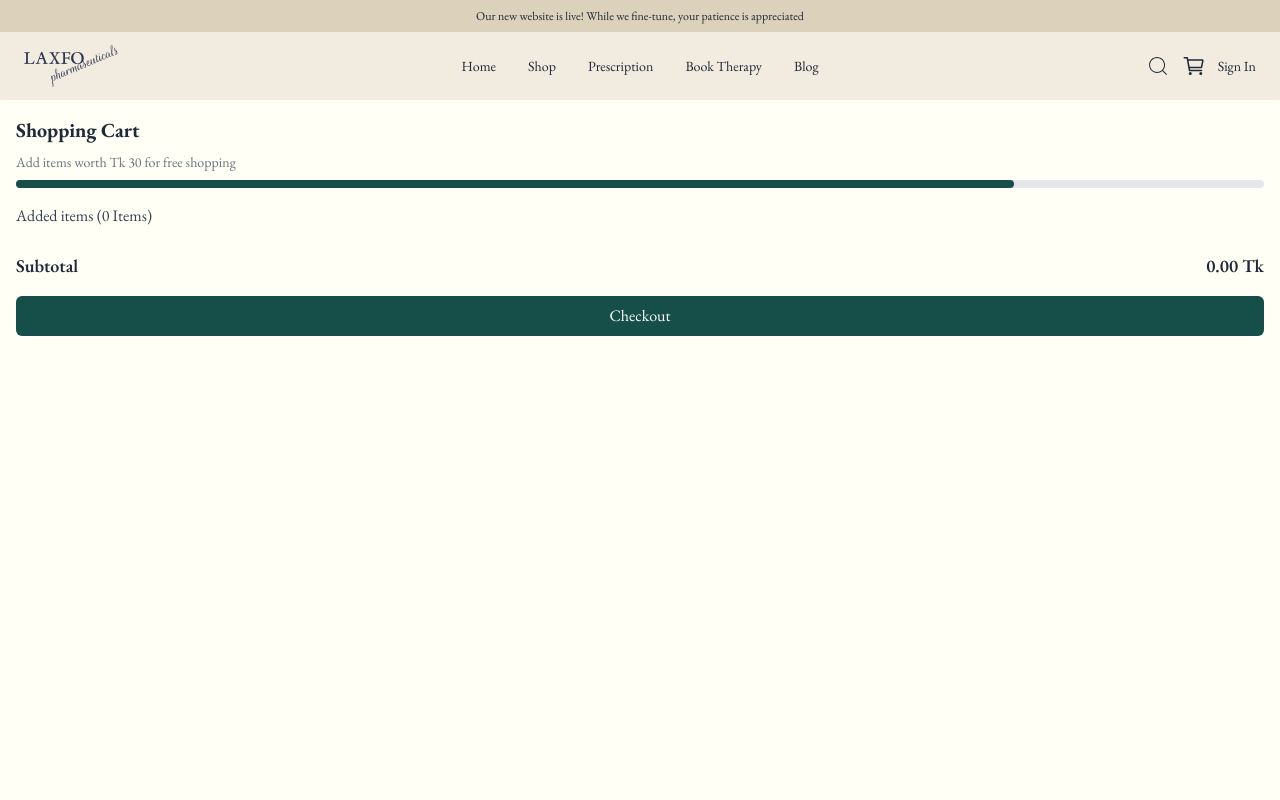
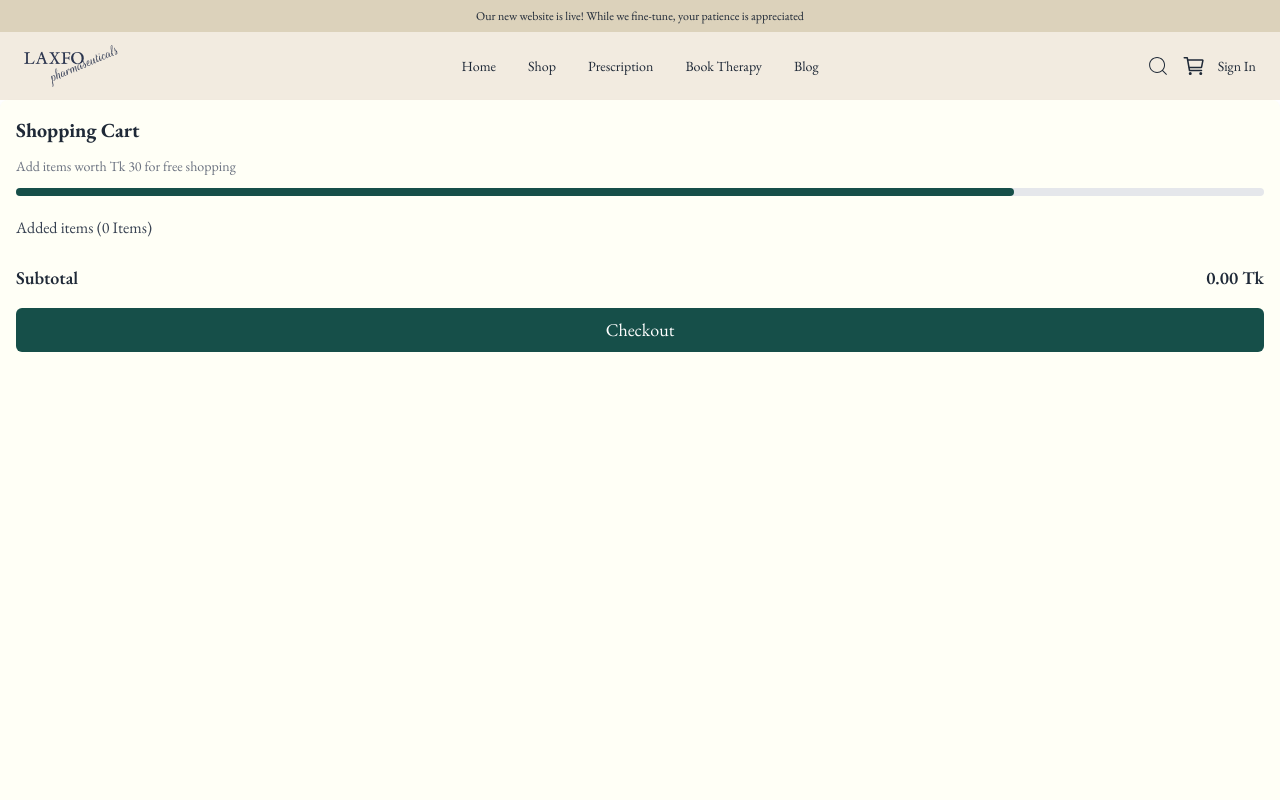
Before and after one commit to Sazid60/LAXFO, a React (Vite) app: page /cartPage in a window 1280 px wide. Shown: the top 800 px of the page. Built offline with nearby package versions, Linux system fonts and the light colour scheme.

Commit message:
Update:Cart Page Design Updated

```diff
--- a/src/pages/cartPage/CartPage.jsx
+++ b/src/pages/cartPage/CartPage.jsx
@@ -42,42 +42,46 @@ const CartPage = () => {
 
     return (
         <div className="cart-page bg-[#FFFFF6] p-4 w-full mx-auto shadow-md rounded-lg min-h-screen">
-            <h1 className="text-xl font-bold mb-2">Shopping Cart</h1>
-            <p className="text-sm mb-2 text-gray-500">Add items worth Tk 30 for free shopping</p>
-            <div className="progress-bar bg-gray-200 rounded-full h-2 mb-4">
+            <h1 className="text-xl font-bold mb-3">Shopping Cart</h1>
+            <p className="text-sm mb-3 text-gray-500">Add items worth Tk 30 for free shopping</p>
+            <div className="progress-bar bg-gray-200 rounded-full h-2 mb-5">
                 <div className="bg-[#164F49] h-2 rounded-full" style={{ width: '80%' }}></div>
             </div>
-            <p className="text-gray-700 mb-4">Added items ({cart.length} Items)</p>
+            <p className="text-gray-700 mb-5">Added items ({cart.length} Items)</p>
             <div>
                 {cart.map((item, index) => (
-                    <div key={index} className="flex justify-between items-center mb-4 border-b pb-4">
+                    <div key={index} className="flex items-center justify-between mb-4 border-b pb-4">
+                        <div className='flex items-center'>
                             <img src={item.imageUrl} alt={item.name} className="w-16 h-16 object-cover" />
-                        <div className="flex-1 ml-4">
-                            <h2 className="text-md font-medium">{item.name}</h2>
-                            <p className="text-sm text-gray-600">({item.size})</p>
-                        </div>
-                        <div className="flex items-center rounded-full bg-[#F2EBE0]">
+                            <div className='ml-4 space-y-1 md:space-y-2'>
+                                <h2 className="text-xs md:text-lg font-medium">{item.name}</h2>
+                                <p className="text-xs md:text-sm text-gray-600">({item.size})</p>
+                                <div className="flex justify-center items-center rounded-full bg-[#F2EBE0] w-[90px]">
                                     <button
                                         onClick={() => handleQuantityChange(item.name, item.size, 'decrease')}
-                                className="px-2 py-1"
+                                        className="px-1 py-1 text-xs md:text-sm"
                                     >
                                         -
                                     </button>
-                            <span className="mx-2">{item.quantity}</span>
+                                    <span className="mx-2 text-xs md:text-sm">{item.quantity}</span>
                                     <button
                                         onClick={() => handleQuantityChange(item.name, item.size, 'increase')}
-                                className="px-2 py-1"
+                                        className="px-1 py-1 text-xs md:text-sm"
                                     >
                                         +
                                     </button>
                                 </div>
-                        <p className="text-md font-semibold ml-4">{item.price.toFixed(2)} Tk</p>
+                            </div>
+                        </div>
+                        <div className='space-y-8 text-center'>
+                            <p className="text-xs md:text-sm font-semibold ml-4">{item.price.toFixed(0)} Tk</p>
                             <button
                                 onClick={() => handleRemoveItem(item.name, item.size)}
                                 className="ml-4 text-red-500"
                             >
                                 <FaTrashAlt />
                             </button>
+                        </div>
                     </div>
                 ))}
             </div>
@@ -86,7 +90,7 @@ const CartPage = () => {
                     <span>Subtotal</span>
                     <span>{subtotal.toFixed(2)} Tk</span>
                 </div>
-                <button className="w-full bg-[#164F49] text-white py-2 rounded-md mt-4">Checkout</button>
+                <button className="w-full bg-[#164F49] text-white py-2 rounded-md mt-4 text-lg">Checkout</button>
             </div>
         </div>
     );
```
Lines whose indentation alone changed are shown as unchanged.
